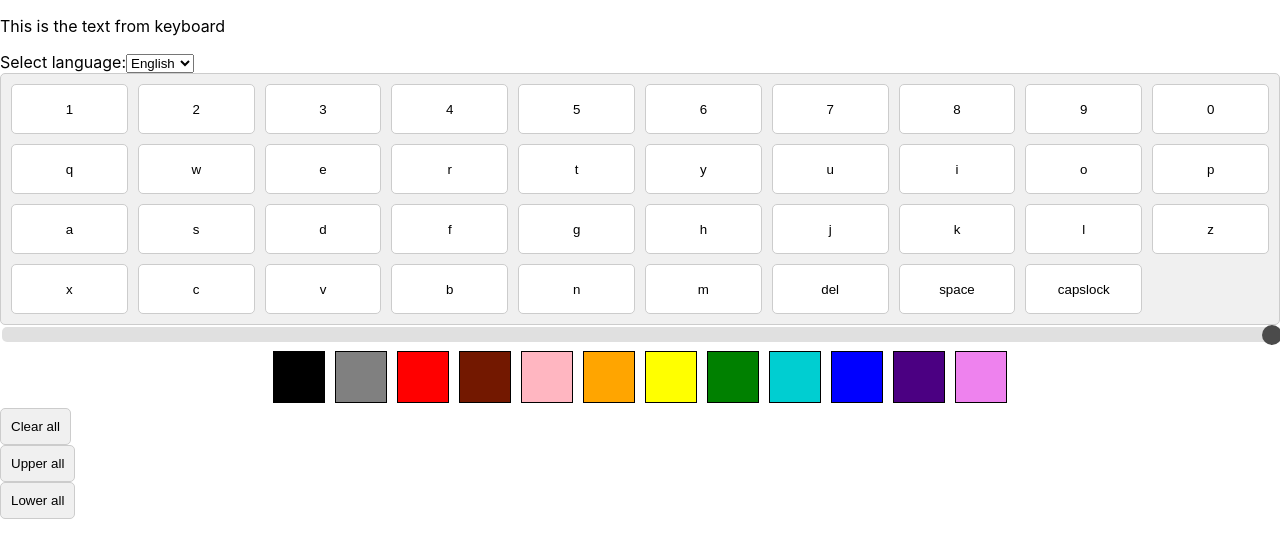
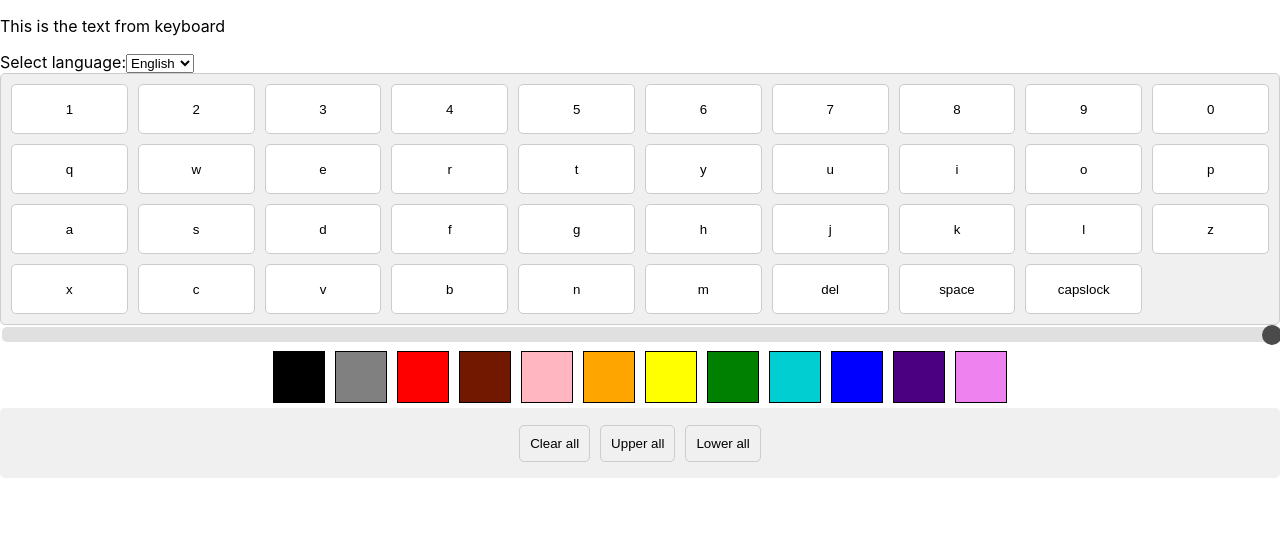
Before and after one commit to OdeyaSadoun/Fullstack_project4, a React (Create React App) app: page / in a window 1280 px wide. Shown: the top 558 px of the page. Built offline with nearby package versions, Linux system fonts and the light colour scheme.

Commit message:
change lang work!

```diff
--- a/src/CSS/SpecialSetting.css
+++ b/src/CSS/SpecialSetting.css
@@ -1,21 +1,24 @@
-.specialButtons {
-    display: inline-flex;
-    flex-direction: row;
-    display: flex;
+.options-container {
+
+    display: grid;
+    grid-template-columns: repeat(10, 1fr);
+    gap: 10px;
+    padding: 10px;
+    background-color: #f0f0f0;
+    border-radius: 5px;
     align-items: center;
     justify-content: center;
-
-  } */
- .specialButtons {
     display: flex;
     align-items: center;
     justify-content: center;
     height: 50px;
-    background-color: #fff;
-    border: 1px solid #ccc;
     border-radius: 5px;
     cursor: pointer;
 }
+
+.options-container :hover {
+    background-color: #ddd;
+  }
 
 button{
     display: grid;
--- a/src/Components/changeLang.jsx
+++ b/src/Components/changeLang.jsx
@@ -1,8 +1,9 @@
 import React, { Component } from 'react';
+import Keyboard from './keyboard';
 
 class ChangeLang extends Component {
   state = {
-    language: 'English', // Default language
+    language: 'english', // Default language
   }
 
   handleLanguageChange = (event) => {
@@ -15,10 +16,11 @@ class ChangeLang extends Component {
     return (
       <div>
         <label htmlFor="language">Select language:</label>
-        <select id="language" name="language" value={language} onChange={this.handleLanguageChange}>
-          <option value="English">English</option>
-          <option value="Hebrew">Hebrew</option>
+        <select id="language" className="language" value={language} onChange={this.handleLanguageChange}>
+          <option value="english">English</option>
+          <option value="hebrew">Hebrew</option>
         </select>
+        <Keyboard language={language} />
       </div>
     );
   }
--- a/src/Components/keyboard.jsx
+++ b/src/Components/keyboard.jsx
@@ -3,19 +3,18 @@ import '../CSS/keyboard.css';
 import ChangeLang from './changeLang';
 
 class Keyboard extends Component {
-  state = {
-    text: '',
-    language: 'english',
+  constructor(props) {
+    super(props);
+    // console.log(props);
+    this.state = {
+    //   text: '',
       capslock: false
-  };
+    //   language: props
+    }
+  }
 
   handleChange = event => {
     this.setState({ text: event.target.value });
-  };
-
-  handleLanguageChange = event => {
-    console.log('event.target', event.target,'event.target.value',event.target.value );
-    this.setState({ language: event.target.value });
   };
 
   handleKeyPress = key => {
@@ -127,10 +126,10 @@ class Keyboard extends Component {
       { label: 'SPACE', value: 'SPACE' },
       { label: 'CAPSLOCK', value: 'CAPSLOCK' }
     ];
-    const keyboard = this.state.language === 'english' ? EnglishKeys : HebrewKeys;
+    const keyboard = this.props.language === 'english' ? EnglishKeys : HebrewKeys;
     return (
       <div className="keyboard-container">
-             {/* <ChangeLang onLanguageChange={this.handleLanguageChange} />             */}
+
 
         <div className="keyboard keys">
           {keyboard.map((key, index) => {
--- a/src/Components/textEditor.jsx
+++ b/src/Components/textEditor.jsx
@@ -7,12 +7,28 @@ import SpecialSetting from './specialSetting';
 import ChangeLang from './changeLang';
 
 class TextEditor extends Component {
+  state = {
+    text: '',
+    setText: '',
+    deleteClicked: false,
+    setDeleteClicked: false,
+    language: 'english'
+  }
+
+  // handleTextChange(newText) {
+  //   setText(newText);
+  // }
+
+  // handleDeleteClick() {
+  //   setDeleteClicked(true);
+  // }
+
   render() {
     return (
       <div className="keyboard-container">
-        <TextArea />
-        <ChangeLang/>
-        <Keyboard />
+        <TextArea  value={this.state.text} />
+        <ChangeLang />
+        {/* <Keyboard   /> */}
         <Size />
         <ColorPalette />
         <SpecialSetting />
```
Lines whose indentation alone changed are shown as unchanged.
